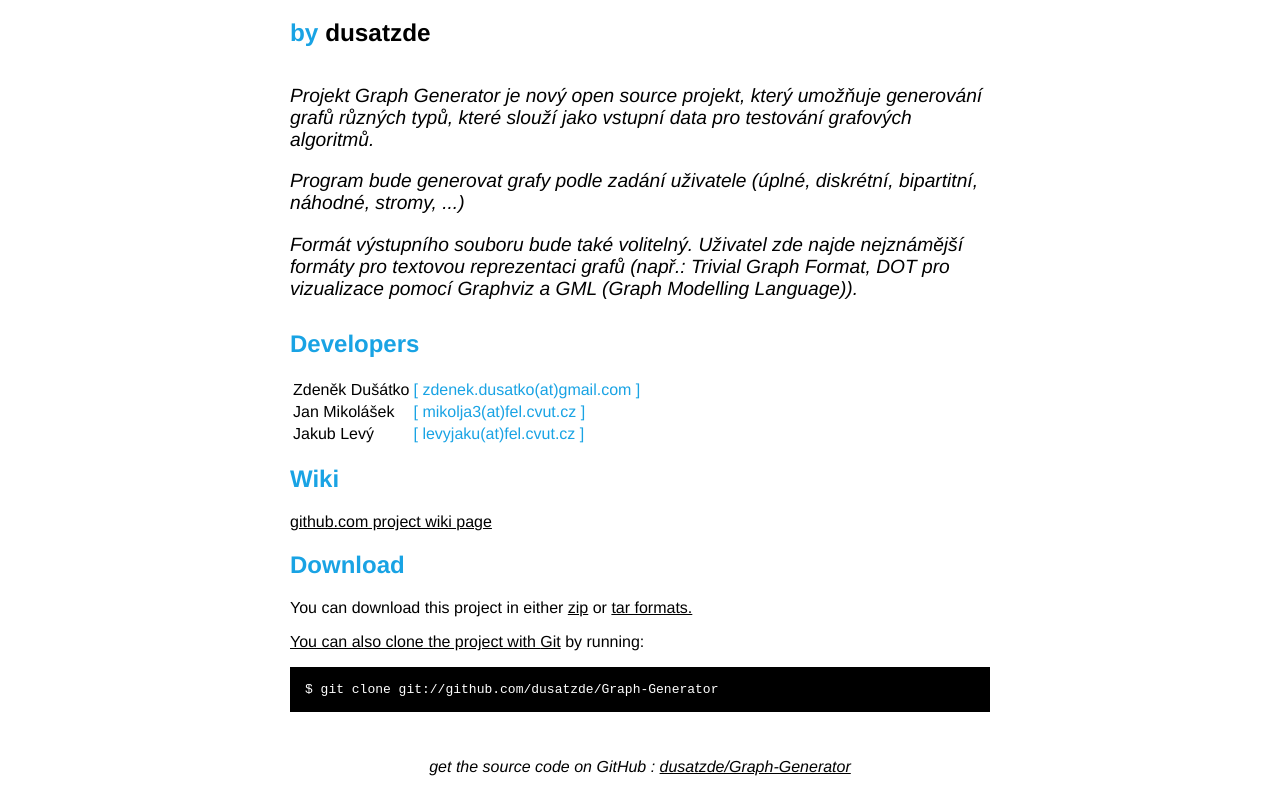
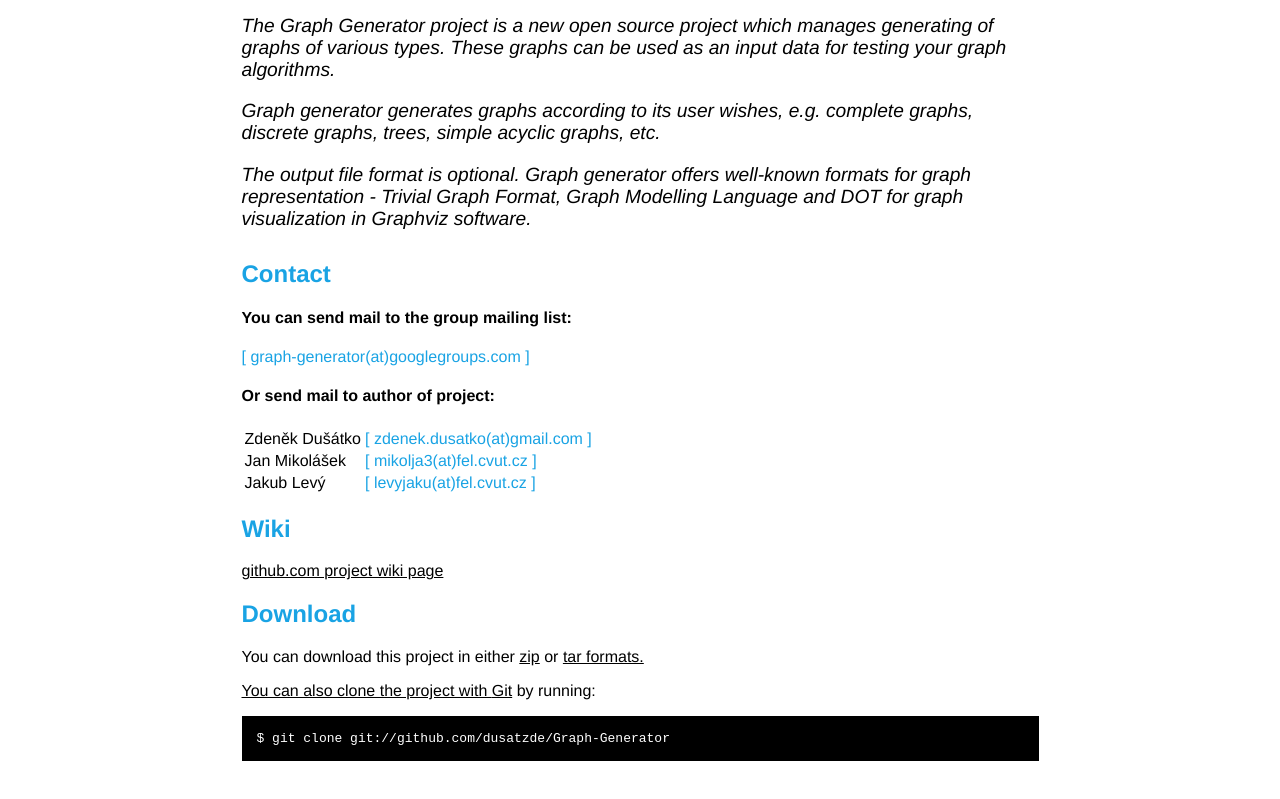
Before and after one commit to dusatzde/Graph-Generator, a plain HTML site: page index.html in a window 1280 px wide. Shown: the part 441-1240 px from the top of the page. Drawn offline with Linux system fonts and the light colour scheme.

Commit message:
Edit project website

```diff
--- a/index.html
+++ b/index.html
@@ -14,7 +14,7 @@
     }
     #container {
       margin: 0 auto;
-      width: 700px;
+      width: 797px;
     }
     span { color: #19A3E4;}
     h1 { font-size: 3.8em; color: black; margin-bottom: 3px; }
@@ -28,6 +28,7 @@
     pre { background: #000; color: #fff; padding: 15px;}
     hr { border: 0; width: 80%; border-bottom: 1px solid #aaa}
     .footer { text-align:center; padding-top:30px; font-style: italic; }
+    img { border: 0px}
   </style>
 </head>
 
@@ -41,36 +42,29 @@
         <img border="0" width="90" src="https://github.com/images/modules/download/zip.png"></a>
       <a href="https://github.com/dusatzde/Graph-Generator/tarball/master">
         <img border="0" width="90" src="https://github.com/images/modules/download/tar.png"></a>
+        <a href="index.html">
+        <img class="nation" border="0" width="25" height="15" src="page/uk.gif"></a>
+        <a href="index_czech.html">
+        <img class="nation" border="0" width="25" height=15" src="page/cz.gif"></a>
     </div>
 
-    <h1><a href="https://github.com/dusatzde/Graph-Generator"><img src="page/header.png" /></a>
-      <span class="small">by <a href="https://github.com/dusatzde">dusatzde</a></span></h1>
+    <h1><a href="https://github.com/dusatzde/Graph-Generator"><img src="page/header.png" /></a></h1>
 
     <div class="description">
 
 
-      <p>Projekt Graph Generator je nový open source projekt, který umožňuje generování grafů různých typů, které slouží jako vstupní data pro testování grafových algoritmů.</p>
+      <p>The Graph Generator project is a new open source project which manages generating of graphs of various types. These graphs can be used as an input data for testing your graph algorithms.</p>
 
-      <p>Program bude generovat grafy podle zadání uživatele (úplné, diskrétní, bipartitní, náhodné, stromy, ...)</p>
+      <p>Graph generator generates graphs according to its user wishes, e.g. complete graphs, discrete graphs, trees, simple acyclic graphs, etc.</p>
 
-      <p>Formát výstupního souboru bude také volitelný. Uživatel zde najde nejznámější formáty pro textovou reprezentaci grafů (např.: Trivial Graph Format, DOT pro vizualizace pomocí Graphviz a GML (Graph Modelling Language)).</p>
-
-
+      <p>The output file format is optional. Graph generator offers well-known formats for graph representation - Trivial Graph Format, Graph Modelling Language and DOT for graph visualization in Graphviz software.</p>
 
     </div>
 
 
-
-
-
-
-
-
-
-
-
-
-      <h2>Developers</h2>
+      <h2>Contact</h2>
+      <h4>You can send mail to the group mailing list: </h4>  <span>[ graph-generator(at)googlegroups.com ]</span> <br>
+      <h4>Or send mail to author of project:</h4>
       <table>
         <tr>
           <td>Zdeněk Dušátko</td>
```
